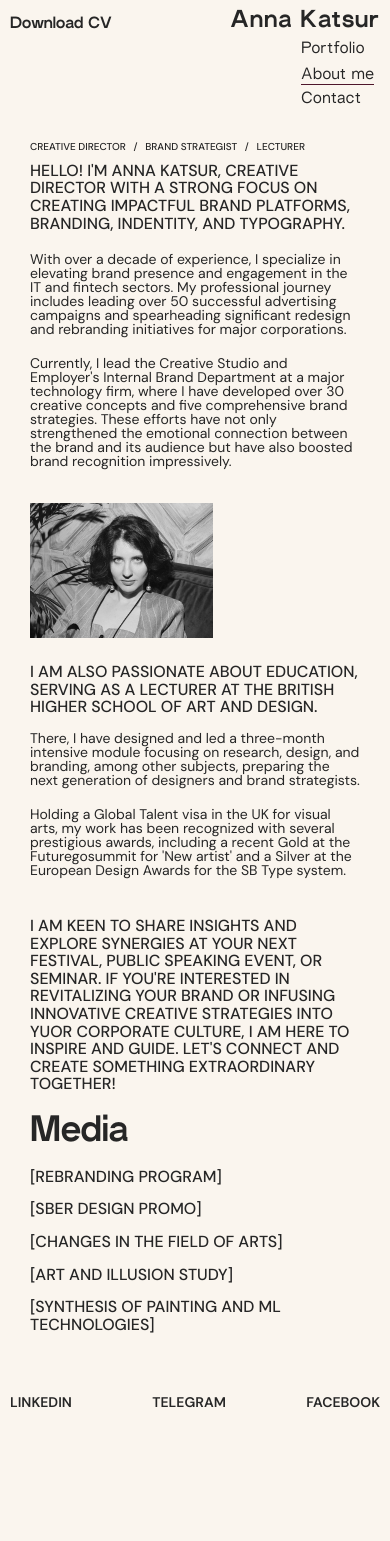
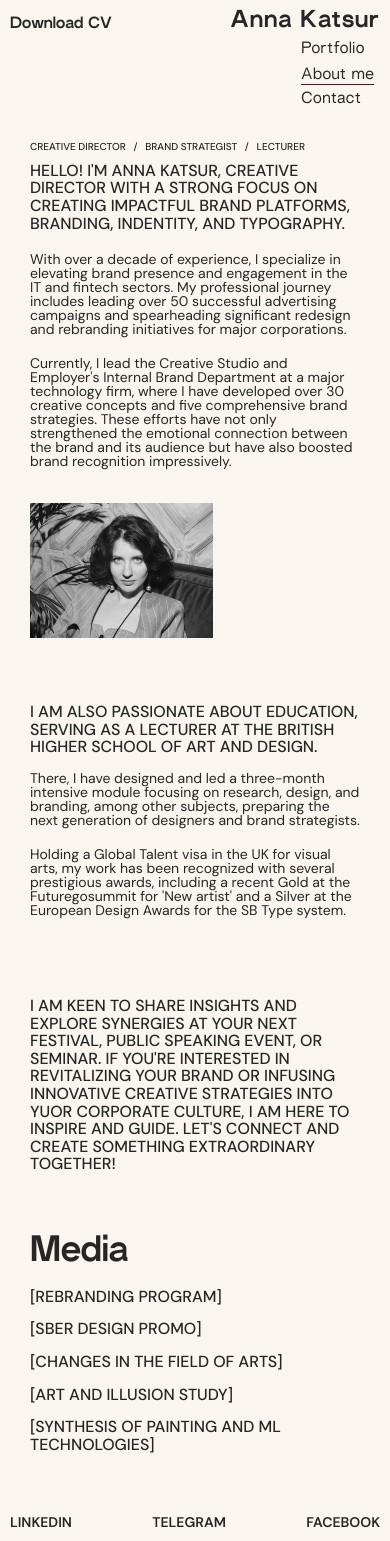
Before and after one commit to annalatyeva/anna-katsur-portfolio, a React (Create React App) app: page /about in a window 390 px wide. Before the commit the page ends 1421 px from the top, so only its background shows below. Built offline with nearby package versions, Linux system fonts and the light colour scheme.

Commit message:
fix gaps between sections in mobile version

```diff
--- a/src/components/AboutMe/AboutMe.module.scss
+++ b/src/components/AboutMe/AboutMe.module.scss
@@ -166,7 +166,7 @@
         }
     }
     .mainsection{
-        gap: 20px;
+        gap: 60px;
     }
 
     .wrapper{
@@ -192,7 +192,7 @@
         line-height: 14px;
     }
     .media {
-        margin-top: 20px;
+        margin-top: 60px;
     }
 
     .medianame {
```
